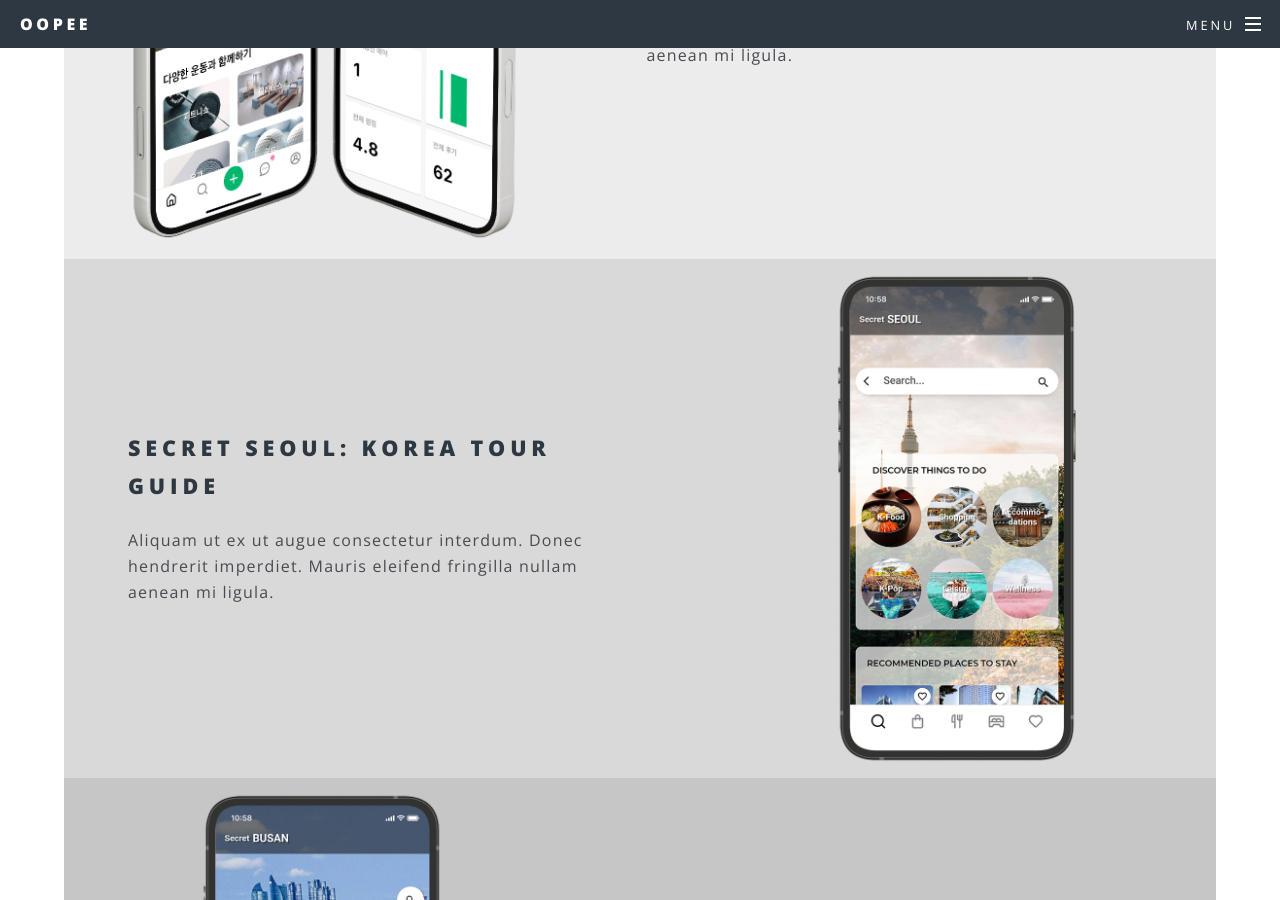
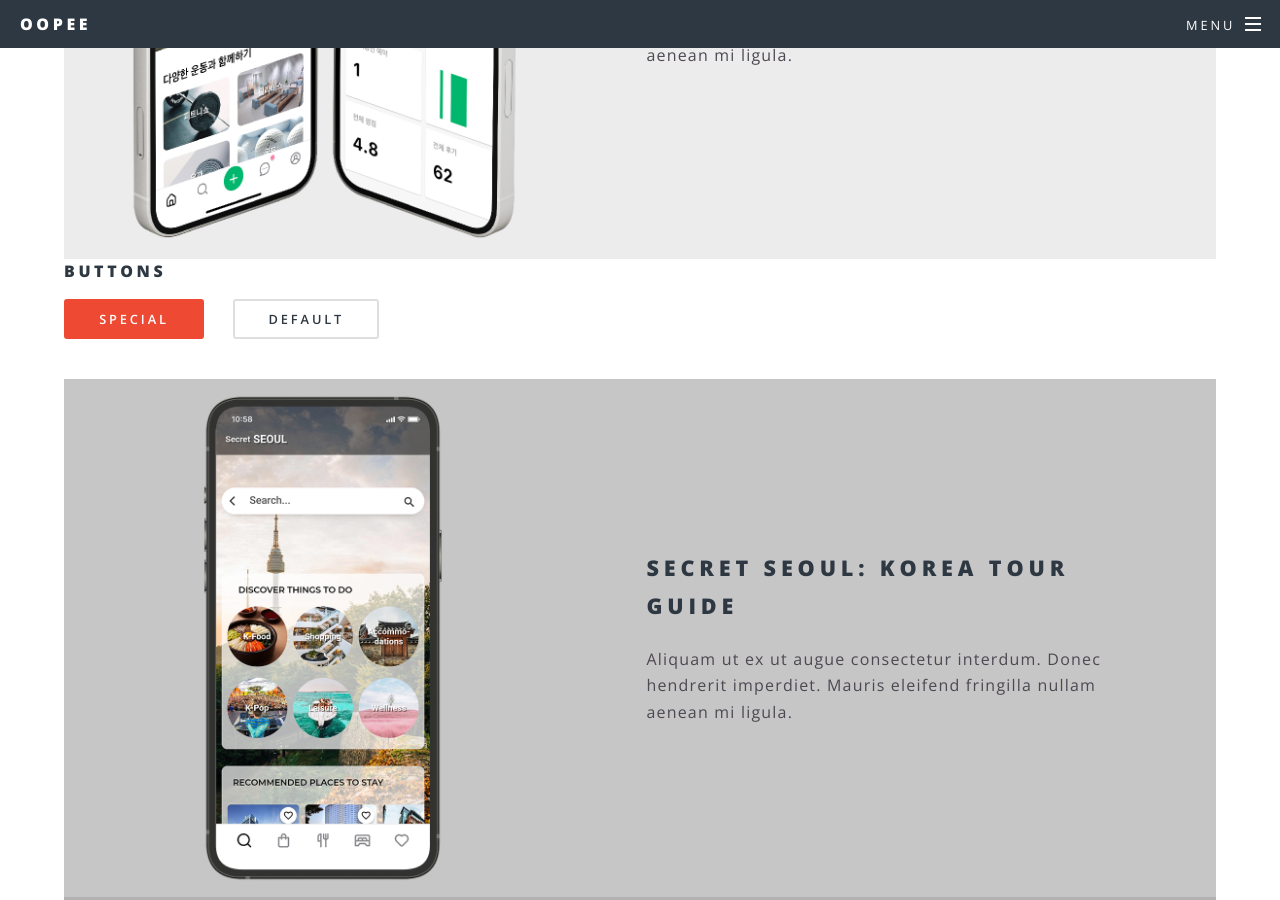
Before and after one commit to inansung/www.oopee.com, a Jekyll site: the page built from services.html, in a window 1280 px wide and 900 px high, scrolled down 1270 px. Built offline with Jekyll 4.4.1, drawn with Linux system fonts in a browser that asks for light colours.

Commit message:
2023.10.06+07

```diff
--- a/services.html
+++ b/services.html
@@ -26,6 +26,13 @@
 							<h2>짐짐: 시간제 운동 예약 서비스</h2>
 							<p>Aliquam ut ex ut augue consectetur interdum. Donec hendrerit imperdiet. Mauris eleifend fringilla nullam aenean mi ligula.</p>
 						</div>
+					</section>
+					<section>
+						<h4>Buttons</h4>
+						<ul class="actions">
+							<li><a href="#" class="button special">Special</a></li>
+							<li><a href="#" class="button">Default</a></li>
+						</ul>
 					</section>
 					<section class="spotlight2">
 						<div class="image"><img src="images/pic_seoul.png" alt="" /></div><div class="content">
```
Also changed, not shown: images/app-store.svg (added), images/google-play.svg (added), 1 other file.
